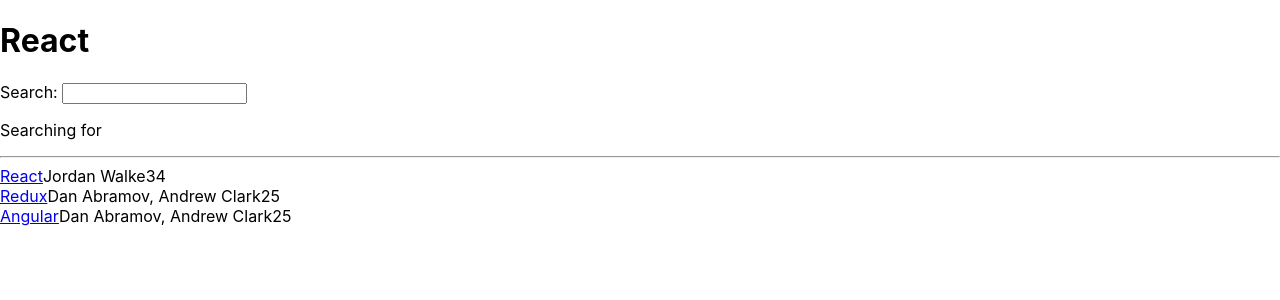
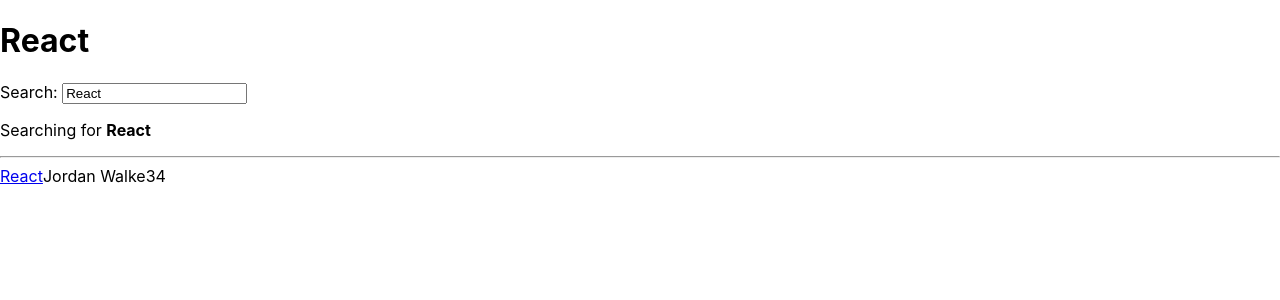
Before and after one commit to afissama/react-exos, a React (Create React App) app: page / in a window 1280 px wide. Shown: the top 300 px of the page. Built offline with nearby package versions, Linux system fonts and the light colour scheme.

Commit message:
React controlled components

```diff
--- a/src/App.js
+++ b/src/App.js
@@ -34,14 +34,14 @@
             objectID: 1,
         },
     ];
-    const [searchTerm, setSearchTerm] = React.useState('');
+    const [searchTerm, setSearchTerm] = React.useState('React');
     // A - Callback function gets introduced
     const  handleSearch = event => {
         //it call back
         setSearchTerm(event.target.value);
     }
     const searchedStories = stories.filter( (story) =>
-        (story.title.toLowerCase().includes(searchTerm) )
+        (story.title.toLowerCase().includes(searchTerm.toLowerCase()) )
     );
 
     return (
@@ -60,7 +60,7 @@
     return(
         <div>
             <label htmlFor="search">Search: </label>
-            <input id="search" type="text" onChange={props.onSearch}/>
+            <input id="search" type="text" value={props.searchTerm} onChange={props.onSearch}/>
             <p>
                 Searching for <strong>{props.searchTerm}</strong>
             </p>
```
